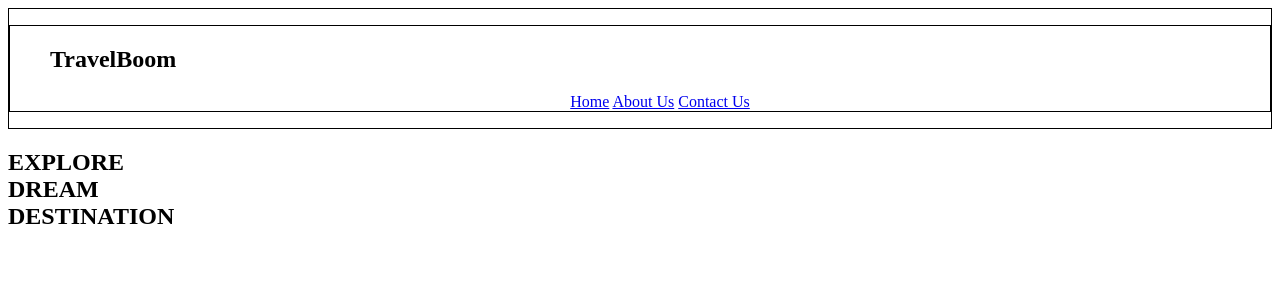
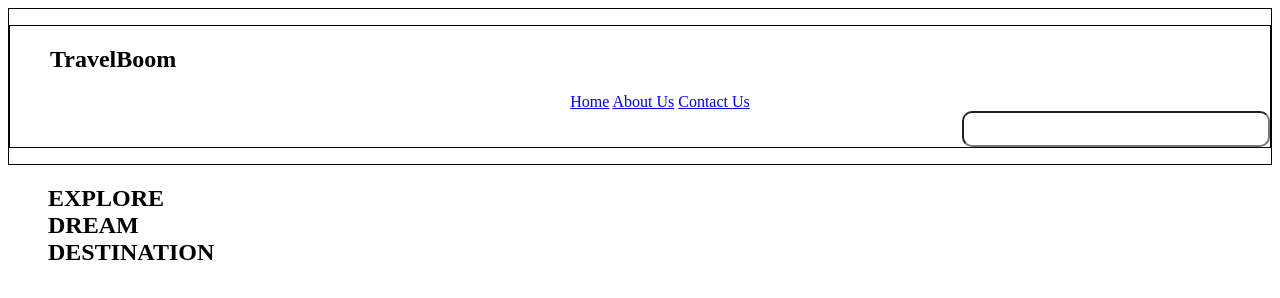
Before and after one commit to Volkan2525/travelRecommendation, a plain HTML site: page travel_recommendation.html in a window 1280 px wide. Drawn offline with Linux system fonts and the light colour scheme.

Commit message:
first commit

```diff
--- a/travel_recommendation.html
+++ b/travel_recommendation.html
@@ -12,11 +12,14 @@
     <il><a href="#home">Home</a></il>
     <il><a href="#about">About Us</a></il>
     <il><a href="#contactus">Contact Us</a></il>
+<div style="text-align:right;">
+    <il><input style="height:30px; width:300px; border-radius:10px;" id="searchtext"></a></il>
+</div>
 </ul>
 </div>
 
 <nav>
-<div style="width:20px; border-style:1px; border-width:1px; overflow:fixed;">
+<div style="padding-left:40px; width:20px; border-style:1px; border-width:1px; overflow:fixed;">
     <h2>EXPLORE DREAM DESTINATION</h2>
 </div>
 
```
